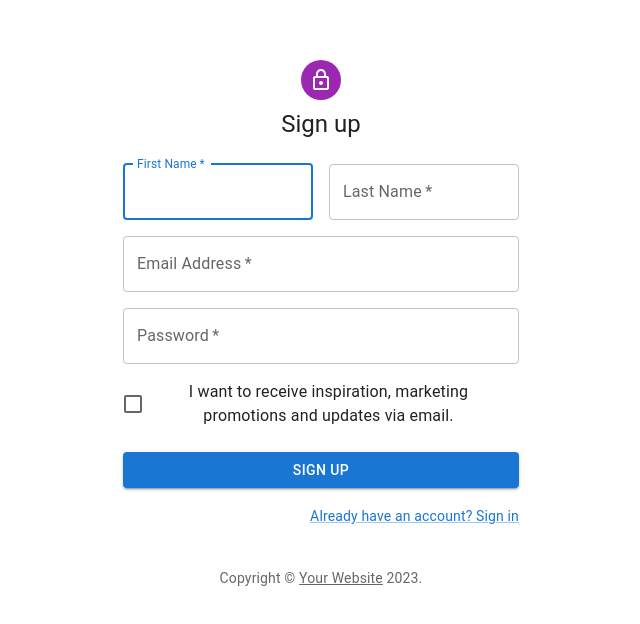
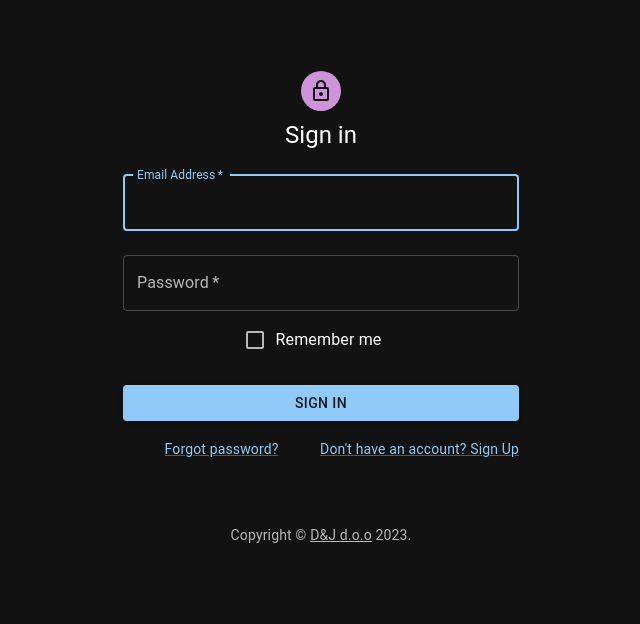
Before and after one commit to DMiljevic1/FileSharingSystem, a React (Vite) app in the folder FileSharingSystem.UI/filesharingsystem-ui/: page / in a window 1280 px wide. Shown: the part 112-736 px from the top of the page, without its empty margins (319-959 px from the left). Built offline with nearby package versions, Linux system fonts and the light colour scheme.

Commit message:
FIL-21 added routing to signIn, signUp and home page

```diff
--- a/FileSharingSystem.UI/filesharingsystem-ui/package.json
+++ b/FileSharingSystem.UI/filesharingsystem-ui/package.json
@@ -16,7 +16,8 @@
     "@mui/icons-material": "^5.14.11",
     "@mui/material": "^5.14.11",
     "react": "^18.2.0",
-    "react-dom": "^18.2.0"
+    "react-dom": "^18.2.0",
+    "react-router-dom": "^6.16.0"
   },
   "devDependencies": {
     "@types/react": "^18.2.15",
--- a/FileSharingSystem.UI/filesharingsystem-ui/src/App.tsx
+++ b/FileSharingSystem.UI/filesharingsystem-ui/src/App.tsx
@@ -1,11 +1,18 @@
 import './App.css'
 import SignIn from './pages/SignIn'
 import SignUp from './pages/SignUp'
+import { BrowserRouter as Router, Routes, Route } from 'react-router-dom'
 
 function App() {
   return (
     <>
-      <SignUp></SignUp>
+    <Router>
+		  <Routes>
+			  <Route path="/" element={<SignIn/>} />
+			  <Route path="/SignUp" element={<SignUp/>} />
+        <Route path="/Home" element={<SignIn/>} />
+		  </Routes>
+    </Router>
     </>
   )
 }
--- a/FileSharingSystem.UI/filesharingsystem-ui/src/pages/SignIn.tsx
+++ b/FileSharingSystem.UI/filesharingsystem-ui/src/pages/SignIn.tsx
@@ -17,8 +17,8 @@ function Copyright(props: any) {
   return (
     <Typography variant="body2" color="text.secondary" align="center" {...props}>
       {'Copyright © '}
-      <Link color="inherit" href="https://mui.com/">
-        Your Website
+      <Link color="inherit" href="/">
+        D&J d.o.o
       </Link>{' '}
       {new Date().getFullYear()}
       {'.'}
@@ -27,7 +27,11 @@ function Copyright(props: any) {
 }
 
 // TODO remove, this demo shouldn't need to reset the theme.
-const defaultTheme = createTheme();
+const darkTheme = createTheme({
+  palette: {
+    mode: 'dark',
+  },
+});
 
 export default function SignIn() {
   const handleSubmit = (event: React.FormEvent<HTMLFormElement>) => {
@@ -40,7 +44,7 @@ export default function SignIn() {
   };
 
   return (
-    <ThemeProvider theme={defaultTheme}>
+    <ThemeProvider theme={darkTheme}>
       <Container component="main" maxWidth="xs">
         <CssBaseline />
         <Box
@@ -97,7 +101,7 @@ export default function SignIn() {
                 </Link>
               </Grid>
               <Grid item>
-                <Link href="#" variant="body2">
+                <Link href="/SignUp" variant="body2">
                   {"Don't have an account? Sign Up"}
                 </Link>
               </Grid>
--- a/FileSharingSystem.UI/filesharingsystem-ui/src/pages/SignUp.tsx
+++ b/FileSharingSystem.UI/filesharingsystem-ui/src/pages/SignUp.tsx
@@ -17,8 +17,8 @@ function Copyright(props: any) {
   return (
     <Typography variant="body2" color="text.secondary" align="center" {...props}>
       {'Copyright © '}
-      <Link color="inherit" href="https://mui.com/">
-        Your Website
+      <Link color="inherit" href="/">
+        D&J d.o.o
       </Link>{' '}
       {new Date().getFullYear()}
       {'.'}
@@ -27,7 +27,11 @@ function Copyright(props: any) {
 }
 
 // TODO remove, this demo shouldn't need to reset the theme.
-const defaultTheme = createTheme();
+const darkTheme = createTheme({
+  palette: {
+    mode: 'dark',
+  },
+});
 
 export default function SignUp() {
   const handleSubmit = (event: React.FormEvent<HTMLFormElement>) => {
@@ -40,7 +44,7 @@ export default function SignUp() {
   };
 
   return (
-    <ThemeProvider theme={defaultTheme}>
+    <ThemeProvider theme={darkTheme}>
       <Container component="main" maxWidth="xs">
         <CssBaseline />
         <Box
@@ -118,7 +122,7 @@ export default function SignUp() {
             </Button>
             <Grid container justifyContent="flex-end">
               <Grid item>
-                <Link href="#" variant="body2">
+                <Link href="/" variant="body2">
                   Already have an account? Sign in
                 </Link>
               </Grid>
```
Also changed, not shown: 1 other file (tests, documents, lock files or other folders).
